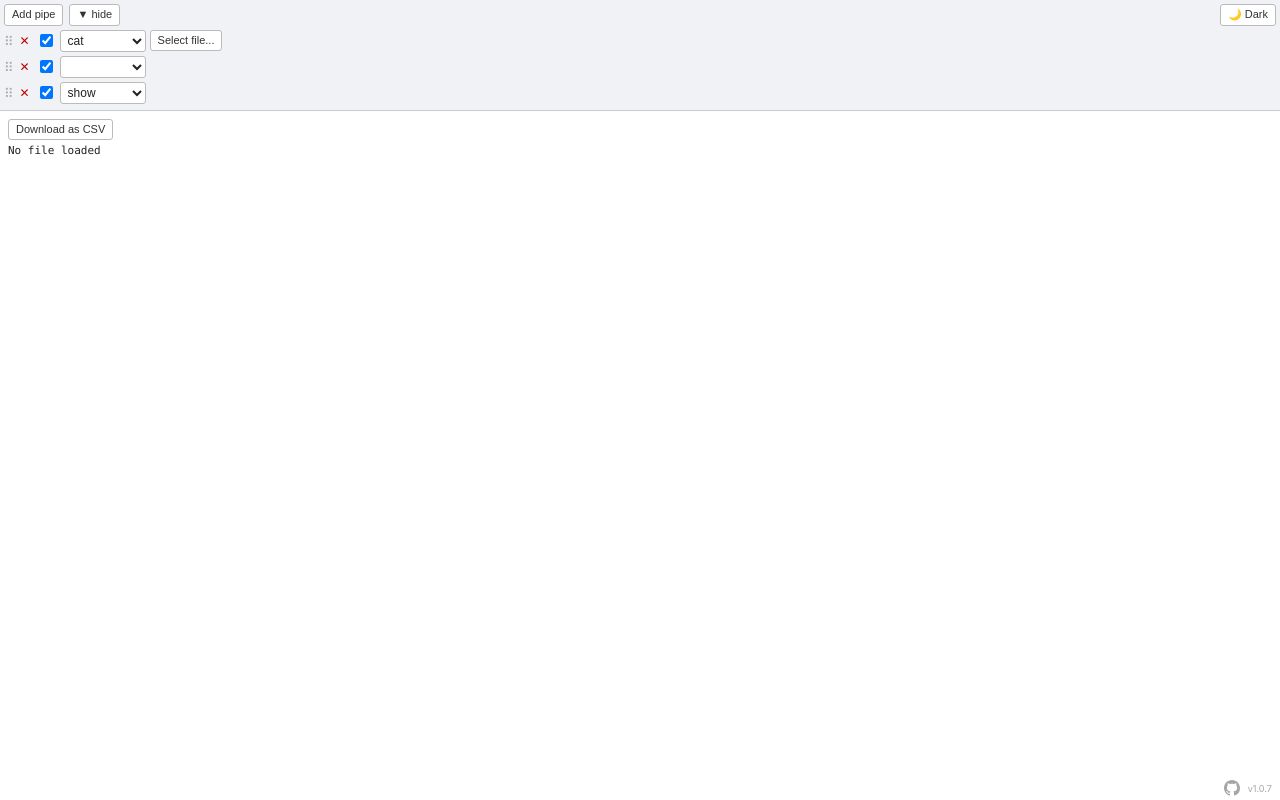
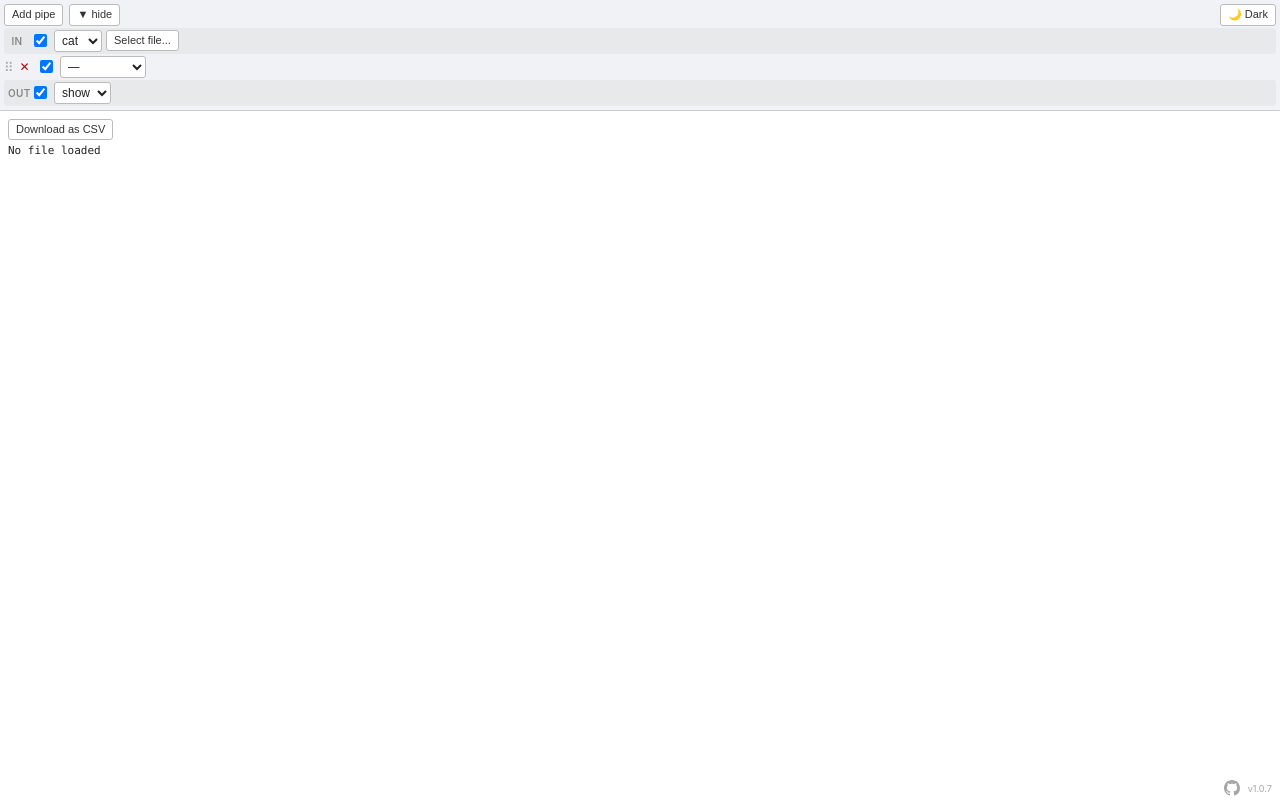
Before and after one commit to pcdv/unlog, a React (Vite) app: page / in a window 1280 px wide. Both pictures are taken after a click on the button "Add pipe". Built offline with nearby package versions, Linux system fonts and the light colour scheme.

Commit message:
Force 1 IN and 1 OUT filter

```diff
--- a/src/App.css
+++ b/src/App.css
@@ -33,6 +33,26 @@
   outline: 2px solid #4a90d9;
   outline-offset: 1px;
   border-radius: 3px;
+}
+
+/* Input / viz rows: fixed position, no drag handle */
+.pipe-row--fixed {
+  background: var(--bg-panel-fixed, rgba(0,0,0,0.04));
+  border-radius: 3px;
+  padding-left: 4px;
+}
+
+.pipe-role-badge {
+  display: inline-block;
+  font-size: 10px;
+  font-weight: 600;
+  letter-spacing: 0.04em;
+  text-transform: uppercase;
+  color: var(--text-muted, #888);
+  width: 18px;
+  text-align: center;
+  user-select: none;
+  flex-shrink: 0;
 }
 
 .drag-handle {
--- a/src/containers/Filters.tsx
+++ b/src/containers/Filters.tsx
@@ -130,6 +130,10 @@ const Filters: React.FC = () => {
   const [dropIndex, setDropIndex] = useState<number | null>(null);
   const { isDark, toggleDarkMode } = useDarkMode();
 
+  const inputFilter = filters[0];
+  const processingFilters = filters.slice(1, -1);
+  const vizFilter = filters[filters.length - 1];
+
   function handleDragStart(index: number) {
     setDragIndex(index);
   }
@@ -161,7 +165,7 @@ const Filters: React.FC = () => {
           title={folded ? "Expand pipeline" : "Collapse pipeline"}
         >
           {folded
-            ? `▶ ${filters.length} pipe${filters.length !== 1 ? "s" : ""}`
+            ? `▶ ${processingFilters.length} pipe${processingFilters.length !== 1 ? "s" : ""}`
             : "▼ hide"}
         </button>
         <div style={{ flex: 1 }} />
@@ -173,41 +177,23 @@ const Filters: React.FC = () => {
         </button>
       </div>
       <ColorRulesPanel />
-      {!folded &&
-        filters.map((filter) =>
-          getComponentForFilter(filter, dispatch, {
-            isDragging: dragIndex === filter.index,
-            isDropTarget: dropIndex === filter.index,
-            onDragStart: () => handleDragStart(filter.index),
-            onDragOver: (e) => handleDragOver(e, filter.index),
-            onDrop: (e) => handleDrop(e, filter.index),
-            onDragEnd: handleDragEnd,
-          }),
+      {!folded && (
+        <>
+          {/* ── Input ── */}
+          {inputFilter && (
+            <div className="pipe-row pipe-row--fixed">
+              <span className="pipe-role-badge">in</span>
+              <EnableFilter filter={inputFilter} dispatch={dispatch} />
+              <ChooseInputType filter={inputFilter} dispatch={dispatch} />
+              {getComponentForFilter0(inputFilter, dispatch)}
+            </div>
           )}
-    </div>
-  );
-};
-
-export default Filters;
-
-interface DragProps {
-  isDragging: boolean;
-  isDropTarget: boolean;
-  onDragStart: () => void;
-  onDragOver: (e: React.DragEvent) => void;
-  onDrop: (e: React.DragEvent) => void;
-  onDragEnd: () => void;
-}
-
-function getComponentForFilter(
-  filter: ChainedFilter,
-  dispatch: AppDispatch,
-  drag: DragProps,
-) {
+          {/* ── Processing filters ── */}
+          {processingFilters.map((filter) => {
             const classes = [
               "pipe-row",
-    drag.isDragging && "pipe-row--dragging",
-    drag.isDropTarget && "pipe-row--droptarget",
+              dragIndex === filter.index && "pipe-row--dragging",
+              dropIndex === filter.index && "pipe-row--droptarget",
             ]
               .filter(Boolean)
               .join(" ");
@@ -215,14 +201,14 @@ function getComponentForFilter(
               <div
                 key={filter.index}
                 className={classes}
-      onDragOver={drag.onDragOver}
-      onDrop={drag.onDrop}
+                onDragOver={(e) => handleDragOver(e, filter.index)}
+                onDrop={(e) => handleDrop(e, filter.index)}
               >
                 <span
                   className="drag-handle"
                   draggable
-        onDragStart={drag.onDragStart}
-        onDragEnd={drag.onDragEnd}
+                  onDragStart={() => handleDragStart(filter.index)}
+                  onDragEnd={handleDragEnd}
                   title="Drag to reorder"
                 >
                   ⠿
@@ -235,11 +221,29 @@ function getComponentForFilter(
                   ✕
                 </button>
                 <EnableFilter filter={filter} dispatch={dispatch} />
-      <ChooseType filter={filter} dispatch={dispatch} />
+                <ChooseProcessingType filter={filter} dispatch={dispatch} />
                 {getComponentForFilter0(filter, dispatch)}
               </div>
             );
-}
+          })}
+          {/* ── Viz ── */}
+          {vizFilter && (
+            <div className="pipe-row pipe-row--fixed">
+              <span className="pipe-role-badge">out</span>
+              <EnableFilter filter={vizFilter} dispatch={dispatch} />
+              <ChooseVizType filter={vizFilter} dispatch={dispatch} />
+              {getComponentForFilter0(vizFilter, dispatch)}
+            </div>
+          )}
+        </>
+      )}
+    </div>
+  );
+};
+
+export default Filters;
+
+
 
 function getComponentForFilter0(filter: ChainedFilter, dispatch: AppDispatch) {
   switch (filter.type) {
@@ -525,24 +529,42 @@ const EnableFilter: React.FC<FilterProps> = ({ filter, dispatch }) => (
   />
 );
 
-const ChooseType: React.FC<FilterProps> = ({ filter, dispatch }) => (
+const ChooseInputType: React.FC<FilterProps> = ({ filter, dispatch }) => (
   <select
-    value={filter.type || "invalid"}
+    value={filter.type || "cat"}
     onChange={(e) =>
-      dispatch(
-        updateFilter(filter.index, { type: e.target.value as Filter["type"] }),
-      )
+      dispatch(updateFilter(filter.index, { type: e.target.value as Filter["type"] }))
     }
   >
-    <option value=""></option>
     <option value="cat">cat</option>
     <option value="text">text</option>
+  </select>
+);
+
+const ChooseProcessingType: React.FC<FilterProps> = ({ filter, dispatch }) => (
+  <select
+    value={filter.type || ""}
+    onChange={(e) =>
+      dispatch(updateFilter(filter.index, { type: e.target.value as Filter["type"] }))
+    }
+  >
+    <option value="">—</option>
     <option value="grep">grep</option>
     <option value="replace">replace</option>
+    <option value="sort">sort</option>
+    <option value="sample">sample</option>
     <option value="throughput">throughput</option>
-    <option value="sample">sample</option>
     <option value="roundtrip">roundtrip</option>
-    <option value="sort">sort</option>
+  </select>
+);
+
+const ChooseVizType: React.FC<FilterProps> = ({ filter, dispatch }) => (
+  <select
+    value={filter.type || "show"}
+    onChange={(e) =>
+      dispatch(updateFilter(filter.index, { type: e.target.value as Filter["type"] }))
+    }
+  >
     <option value="show">show</option>
     <option value="chart">chart</option>
   </select>
--- a/src/reducers/filters.ts
+++ b/src/reducers/filters.ts
@@ -39,6 +39,8 @@ export default function filters(state: Filter[] = initialState, action: FiltersA
       ]
 
     case ACTION.UP_FILTER:
+      // index 0 = input (fixed), index 1 = first processing filter — cannot move above input
+      if (action.index <= 1) return state
       return [
         ...state.slice(0, action.index - 1),
         state[action.index],
@@ -47,6 +49,8 @@ export default function filters(state: Filter[] = initialState, action: FiltersA
       ]
 
     case ACTION.DOWN_FILTER:
+      // last index = viz (fixed), second-to-last = last processing filter — cannot move below viz
+      if (action.index >= state.length - 2) return state
       return [
         ...state.slice(0, action.index),
         state[action.index + 1],
@@ -62,7 +66,8 @@ export default function filters(state: Filter[] = initialState, action: FiltersA
     }
 
     case ACTION.DELETE_FILTER:
-      if (action.index >= 0 && action.index < state.length)
+      // cannot delete input (index 0) or viz (last)
+      if (action.index > 0 && action.index < state.length - 1)
         return [...state.slice(0, action.index), ...state.slice(action.index + 1)]
       return state
 
```
Lines whose indentation alone changed are shown as unchanged.
